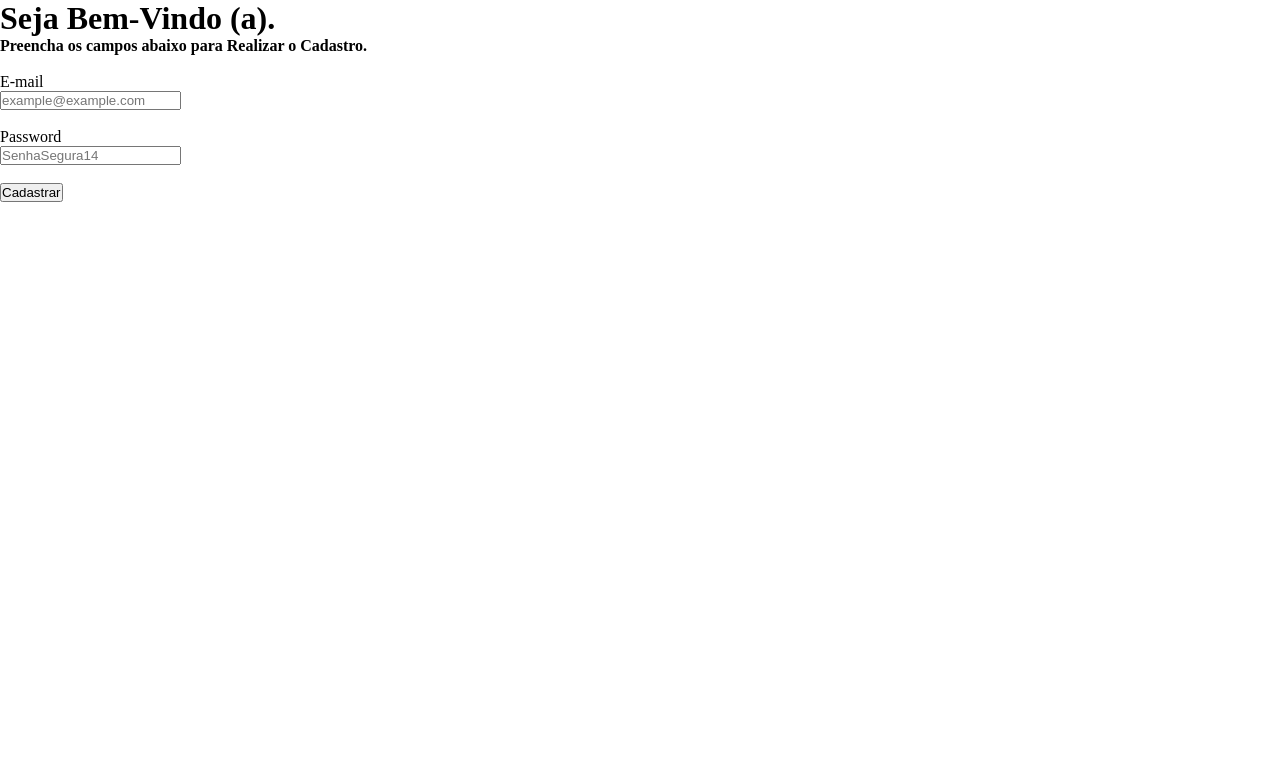
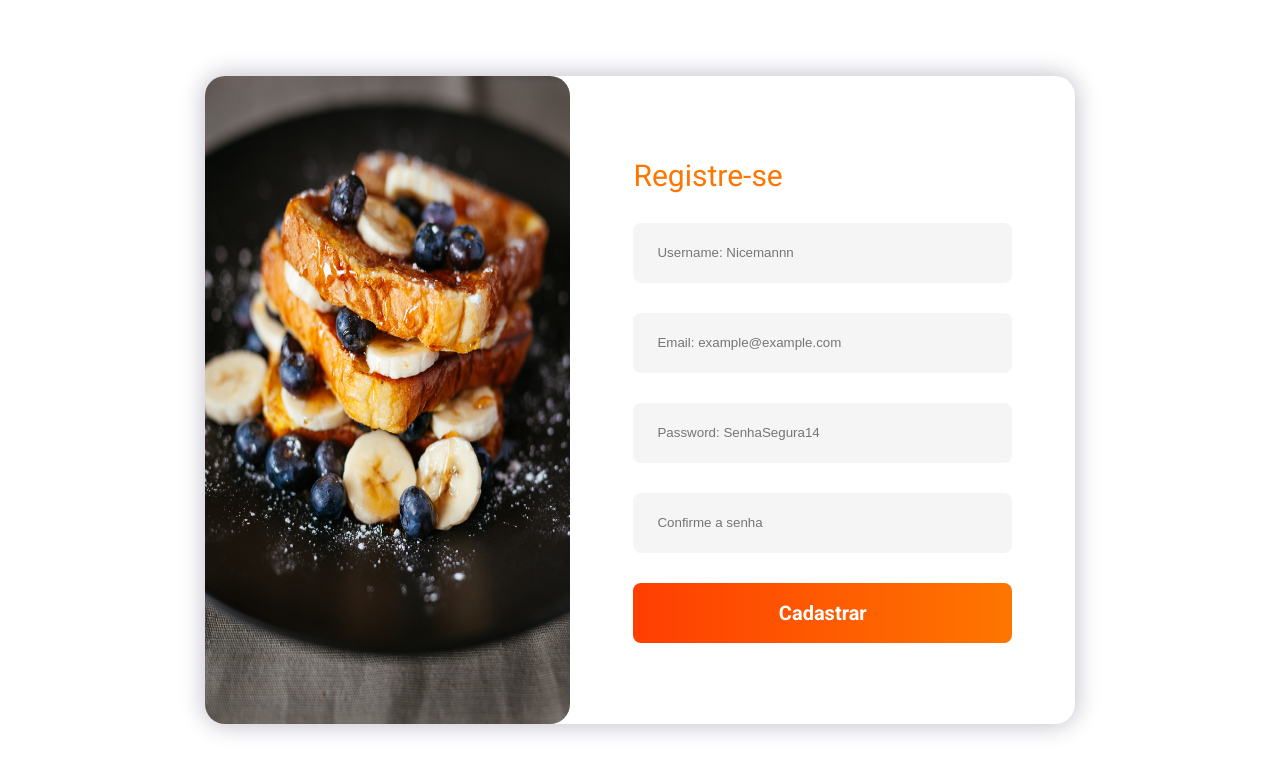
Before and after one commit to LNascimentoD/threelif, a React (Create React App) app in the folder frontend/: page /register in a window 1280 px wide. Shown: the top 774 px of the page. Built offline with nearby package versions, Linux system fonts and the light colour scheme.

Commit message:
Concluindo o visual da tela de cadastro.

```diff
--- a/frontend/package.json
+++ b/frontend/package.json
@@ -6,7 +6,7 @@
     "@testing-library/jest-dom": "^4.2.4",
     "@testing-library/react": "^9.5.0",
     "@testing-library/user-event": "^7.2.1",
-    "firebase": "^7.15.4",
+    "firebase": "^7.15.5",
     "react": "^16.13.1",
     "react-dom": "^16.13.1",
     "react-icons": "^3.10.0",
--- a/frontend/src/pages/Login/index.js
+++ b/frontend/src/pages/Login/index.js
@@ -3,13 +3,13 @@ import { Link } from "react-router-dom";
 
 import "./styles.css";
 
-import logoImage from "../../assets/image_login.jpg";
+import loginImage from "../../assets/image_login.jpg";
 
 export default function Login() {
   return (
     <div className="container">
       <div className="login-container">
-        <img src={logoImage} alt="" />
+        <img src={loginImage} alt="" />
 
         <section className="form-container">
           <form>
--- a/frontend/src/pages/Login/styles.css
+++ b/frontend/src/pages/Login/styles.css
@@ -97,4 +97,6 @@
     font: 400 14px Roboto, sans-serif;
 
     color: #333;
+
+    text-decoration: none;
 }
--- a/frontend/src/pages/Register/index.js
+++ b/frontend/src/pages/Register/index.js
@@ -2,6 +2,8 @@ import React from "react";
 import { Component } from "react";
 
 import "./styles.css";
+
+import registerImage from "../../assets/image_register.jpg";
 
 import firebase from "../../fireConnection";
 
@@ -46,29 +48,40 @@ export default class Register extends Component {
 
   render() {
     return (
-      <div>
-        <h1>Seja Bem-Vindo (a). </h1>
-        <h4>Preencha os campos abaixo para Realizar o Cadastro. </h4>
-        <br />
+      <div className="container">
+        <div className="register-container">
+          <img src={registerImage} alt="" />
+
+          <section className="form-container">
             <form onSubmit={this.registerUser}>
-          <label> E-mail </label>
-          <br />
-          <input
-            type="email"
-            placeholder="example@example.com"
+              <h1>Registre-se</h1>
+
+              <input type="text"
+                placeholder="Username: Nicemannn"
                 onChange={this.updateEmail}
               />
-          <br /> <br />
-          <label> Password </label>
-          <br />
-          <input
-            type="password"
-            placeholder="SenhaSegura14"
+
+              <input type="email"
+                placeholder="Email: example@example.com"
+                onChange={this.updateEmail}
+              />
+
+              <input type="password"
+                placeholder="Password: SenhaSegura14"
                 onChange={this.updatePassword}
               />
-          <br /> <br />
-          <button type="submit">Cadastrar</button>
+
+              <input type="password"
+                placeholder="Confirme a senha"
+                onChange={this.updatePassword}
+              />
+
+              <button type="submit">
+                <strong>Cadastrar</strong>
+              </button>
             </form>
+          </section>
+        </div>
       </div>
     );
   }
--- a/frontend/src/pages/Register/styles.css
+++ b/frontend/src/pages/Register/styles.css
@@ -0,0 +1,103 @@
+@import url('https://fonts.googleapis.com/css?family=Roboto:400,500,700&display=swap');
+
+.container{
+    max-width: 100vw;
+    max-height: 100vh;
+    width: 100%;
+    height: 100vh;
+
+    display: flex;
+    justify-content: center;
+    align-items: center;
+}
+
+.register-container{
+    max-width: 68vw;
+    width: 100%;
+
+    display: flex;
+    align-items: center;
+    justify-content: space-between;
+
+    border-radius: 20px;
+    box-shadow: 0px 0px 25px #b8b8c5;
+}
+
+.register-container img{
+    max-width: 42%;
+    width: 100%;
+
+    /*O valor do height está fixo momentâneamente*/
+    height: 647.783px;
+
+    border-radius: 20px;
+}
+
+.register-container .form-container{
+    width: 100%;
+    height: 100%;
+
+    display: flex;
+    flex-direction: column;
+    align-items: center;
+    justify-content: center;
+}
+
+.register-container .form-container form{
+    width: 75%;
+
+    display: flex;
+    flex-direction: column;
+}
+
+.register-container .form-container form h1{
+    color: #fe7600;
+
+    font: 400 30px Roboto, sans-serif;
+}
+
+.register-container .form-container form input{
+    height: 60px;
+
+    background-color: #f5f5f5;
+    color: #333;
+
+    border: none;
+    border-radius: 8px;
+
+    padding: 0 24px;
+    margin-top: 30px;
+}
+
+.register-container .form-container form button{
+    height: 60px;
+
+    background-image: linear-gradient(to right, #ff3e02, #fe7600);
+
+    color: #ffffff;
+    font: 400 20px Roboto, sans-serif;
+
+    border: none;
+    border-radius: 8px;
+
+    padding: 0 24px;
+    margin-top: 30px;
+}
+
+.register-container .form-container form a{
+    align-self: center;
+
+    margin-top: 15px;
+
+    font: 400 14px Roboto, sans-serif;
+
+    color: #333;
+}
+
+.register-container .form-container a{
+    margin-top: 60px;
+
+    font: 400 14px Roboto, sans-serif;
+
+    color: #333;
+}
```
Also changed, not shown: frontend/src/assets/image_register.jpg (added), 1 other file (tests, documents, lock files or other folders). Lines whose indentation alone changed are shown as unchanged.
